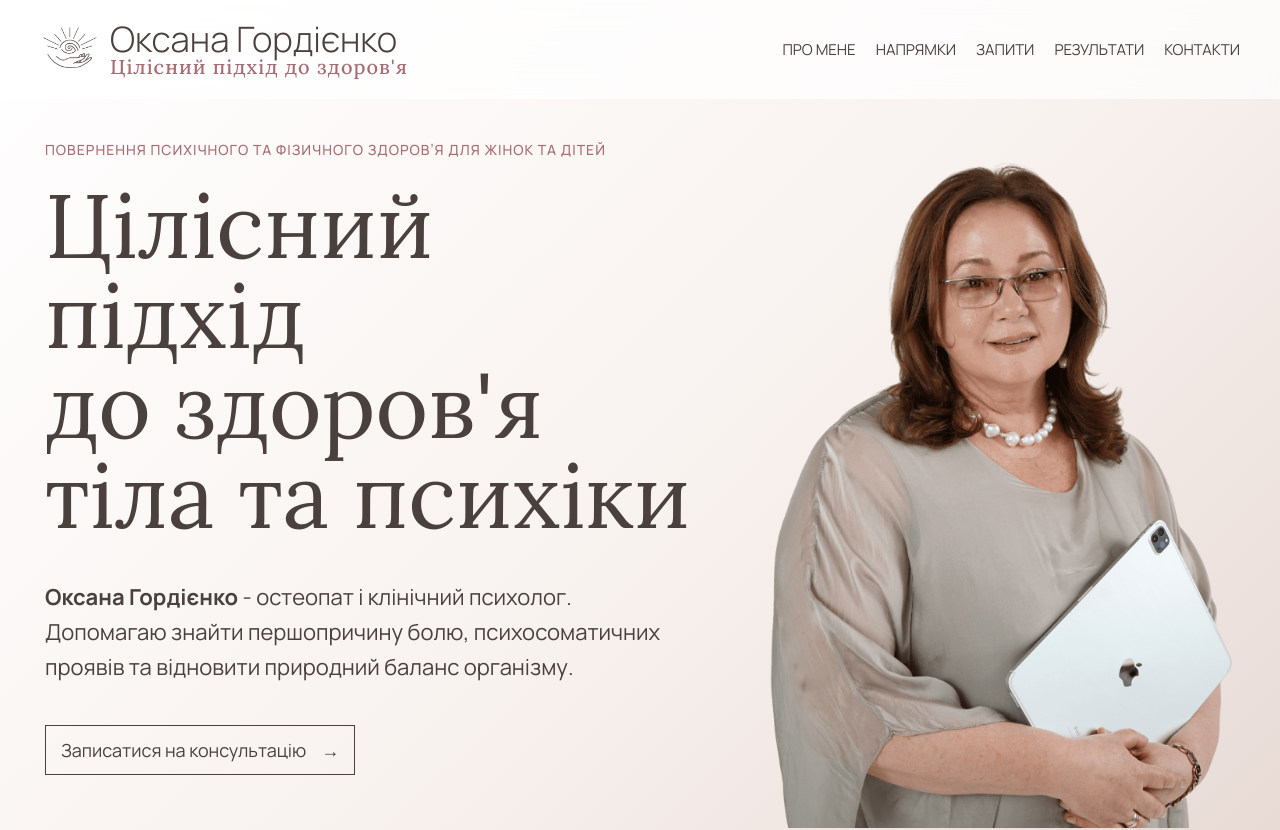
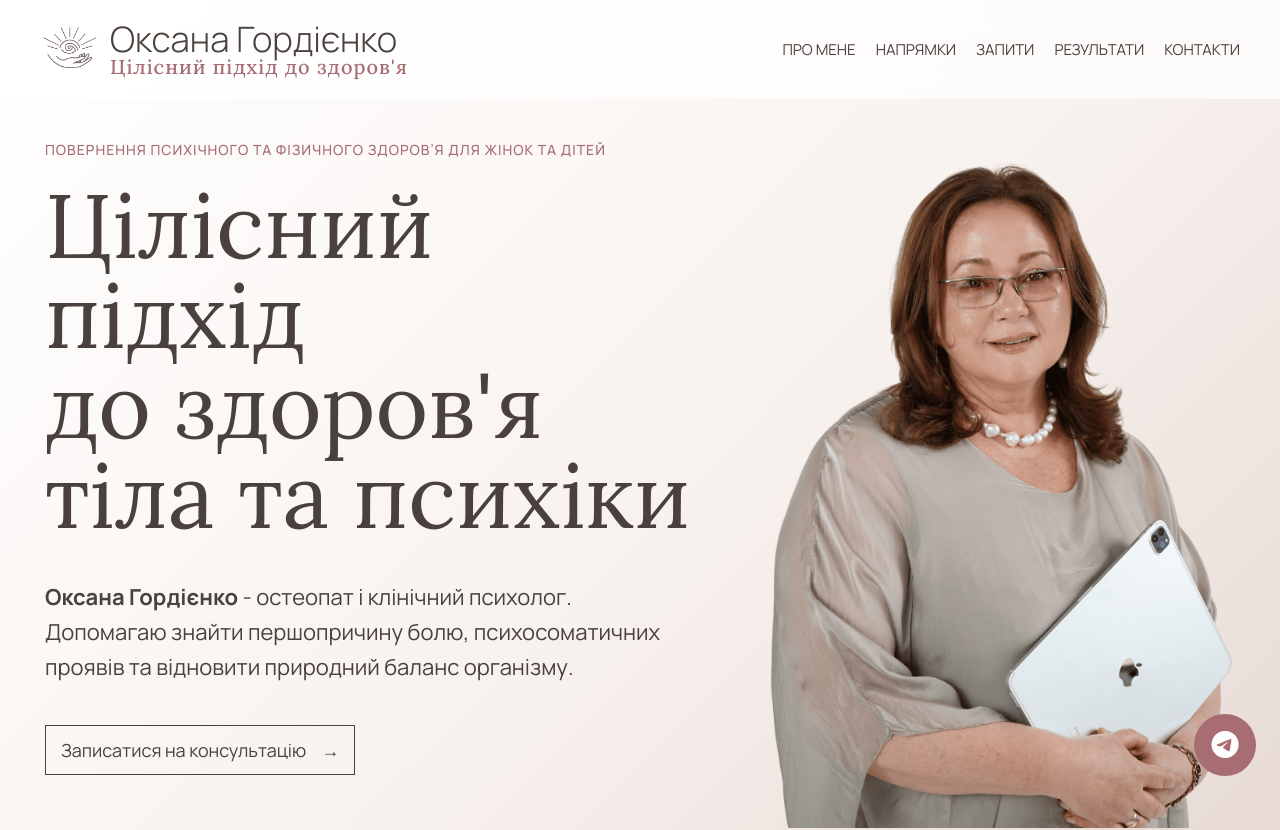
Before and after one commit to OxanaGordienko/OxanaGordienko.github.io, a plain HTML site: page index.html in a window 1280 px wide. Shown: the top 830 px of the page. Drawn offline with Linux system fonts and the light colour scheme.

Commit message:
Add files via upload

```diff
--- a/index.html
+++ b/index.html
@@ -914,6 +914,14 @@
         </div>
       </div>
     </section>
+    <a
+      href="https://t.me/OxanaGordienko"
+      class="telegram-float"
+      target="_blank"
+      aria-label="Написати у Telegram"
+    >
+      <i class="fab fa-telegram-plane"></i>
+    </a>
     <script src="app.js"></script>
   </body>
 </html>
--- a/styles.css
+++ b/styles.css
@@ -2231,3 +2231,69 @@ body.modal-open {
     font-size: 16px;
   }
 }
+
+.telegram-float {
+  position: fixed;
+  right: 24px;
+  bottom: 24px;
+
+  width: 62px;
+  height: 62px;
+
+  display: flex;
+  align-items: center;
+  justify-content: center;
+
+  background: var(--accent);
+  color: #fff;
+
+  border-radius: 50%;
+  text-decoration: none;
+
+  font-size: 28px;
+
+  box-shadow: 0 15px 40px rgba(168, 108, 115, 0.35);
+
+  z-index: 9999;
+
+  transition: 0.35s ease;
+  animation: telegramPulse 2.8s infinite;
+}
+
+.telegram-float:hover {
+  background: var(--chocolate);
+  transform: translateY(-5px) scale(1.08);
+  box-shadow: 0 22px 55px rgba(92, 67, 56, 0.35);
+}
+
+.telegram-float i {
+  transition: transform 0.35s ease;
+}
+
+.telegram-float:hover i {
+  transform: rotate(-10deg);
+}
+
+@keyframes telegramPulse {
+  0% {
+    box-shadow: 0 0 0 0 rgba(168, 108, 115, 0.45);
+  }
+
+  70% {
+    box-shadow: 0 0 0 18px rgba(168, 108, 115, 0);
+  }
+
+  100% {
+    box-shadow: 0 0 0 0 rgba(168, 108, 115, 0);
+  }
+}
+
+@media (max-width: 768px) {
+  .telegram-float {
+    width: 56px;
+    height: 56px;
+    right: 18px;
+    bottom: 18px;
+    font-size: 24px;
+  }
+}
```
